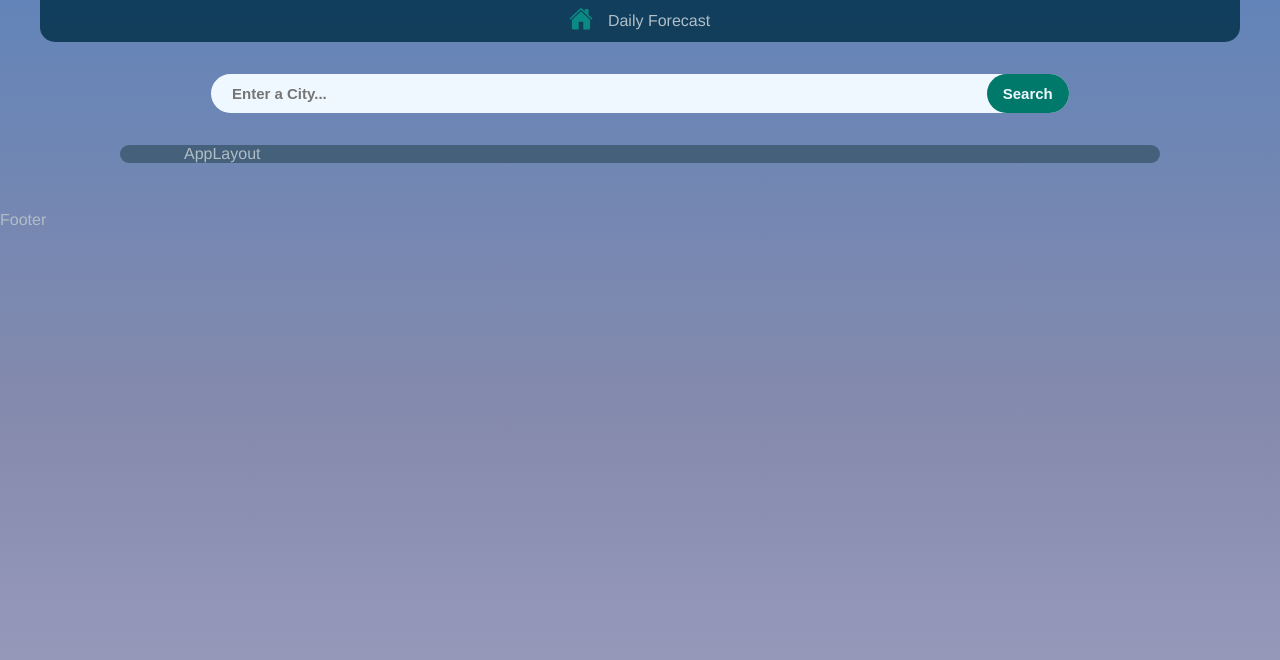
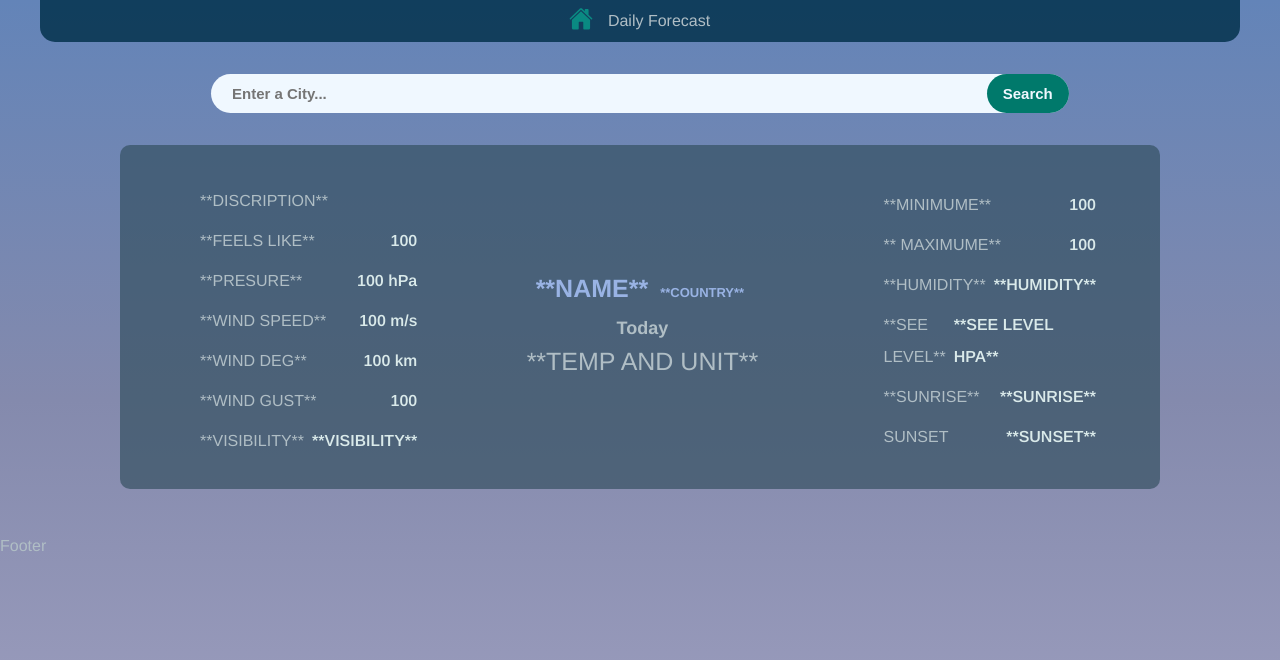
Before and after one commit to pixedit-dev/breeze, a React (Vite) app: page / in a window 1280 px wide. Shown: the top 660 px of the page. Built offline with nearby package versions, Linux system fonts and the light colour scheme.

Commit message:
feat: design the initial layout of AppLayout component

```diff
--- a/components/AppLayout.jsx
+++ b/components/AppLayout.jsx
@@ -1,5 +1,81 @@
+import "./app-layout.css";
 const AppLayout = () => {
-	return <div>AppLayout</div>;
+	return (
+		<div className="home-page">
+			<div className="cur-temp-section">
+				<div className="left-section">
+					<dl>
+						<div className="bold">
+							<p>**DISCRIPTION**</p>
+						</div>
+						<div>
+							<dt>**FEELS LIKE**</dt>
+							<dd>100</dd>
+						</div>
+						<div>
+							<dt>**PRESURE**</dt>
+							<dd>100 hPa</dd>
+						</div>
+						<div>
+							<dt>**WIND SPEED**</dt>
+							<dd>100 m/s</dd>
+						</div>
+						<div>
+							<dt>**WIND DEG**</dt>
+							<dd>100 km</dd>
+						</div>
+
+						<div>
+							<dt>**WIND GUST**</dt>
+							<dd>100</dd>
+						</div>
+						<div>
+							<dt>**VISIBILITY**</dt>
+							<dd>**VISIBILITY**</dd>
+						</div>
+					</dl>
+				</div>
+				<div className="main">
+					<h3>
+						**NAME** <span>**COUNTRY**</span>
+					</h3>
+					<strong>Today</strong>
+					<div className="cur-weather">
+						{/* icon here (image) */}
+						<p>**TEMP AND UNIT**</p>
+					</div>
+				</div>
+				<div className="right-section">
+					<dl>
+						<div>
+							<dt>**MINIMUME**</dt>
+							<dd>100</dd>
+						</div>
+						<div>
+							<dt>** MAXIMUME**</dt>
+							<dd>100</dd>
+						</div>
+						<div>
+							<dt>**HUMIDITY**</dt>
+							<dd>**HUMIDITY**</dd>
+						</div>
+						<div>
+							<dt>**SEE LEVEL**</dt>
+							<dd>**SEE LEVEL HPA**</dd>
+						</div>
+						<div>
+							<dt>**SUNRISE**</dt>
+							<dd>**SUNRISE**</dd>
+						</div>
+						<div>
+							<dt>SUNSET</dt>
+							<dd>**SUNSET**</dd>
+						</div>
+					</dl>
+				</div>
+			</div>
+		</div>
+	);
 };
 
 export default AppLayout;
--- a/components/app-layout.css
+++ b/components/app-layout.css
@@ -0,0 +1,73 @@
+dl div {
+    display: flex;
+    column-gap: 0.5rem;
+    margin: 0.5rem 0 0 1rem;
+}
+
+dd {
+    font-weight: 600;
+    color: rgb(218, 234, 234);
+}
+
+/* /////////////// current temp section style */
+.cur-temp-section {
+    display: grid;
+    padding: 2rem 0;
+    grid-template-columns: 1fr 2fr 1fr;
+    align-items: center;
+    width: 100%;
+}
+
+.left-section {
+    text-align: left;
+}
+
+.main {
+    text-align: center;
+}
+
+.main h3 {
+    font-size: 25px;
+    margin: 15px 0;
+    color: rgb(153, 179, 228);
+}
+
+.main strong {
+    font-size: large;
+}
+
+.main img {
+    width: 70px;
+    height: auto;
+    padding: -15px;
+    margin: -15px;
+}
+
+
+.main h3 span {
+    font-size: small;
+    margin: 0 5px;
+}
+
+
+.cur-weather {
+    display: flex;
+    justify-content: center;
+    align-items: center;
+    column-gap: 1rem;
+}
+
+.cur-weather p {
+    font-size: 25px;
+    margin-top: 0.5rem;
+}
+
+
+.right-section dl {
+    justify-content: center;
+    align-items: center;
+}
+
+dt {
+    flex: 1;
+}
```
